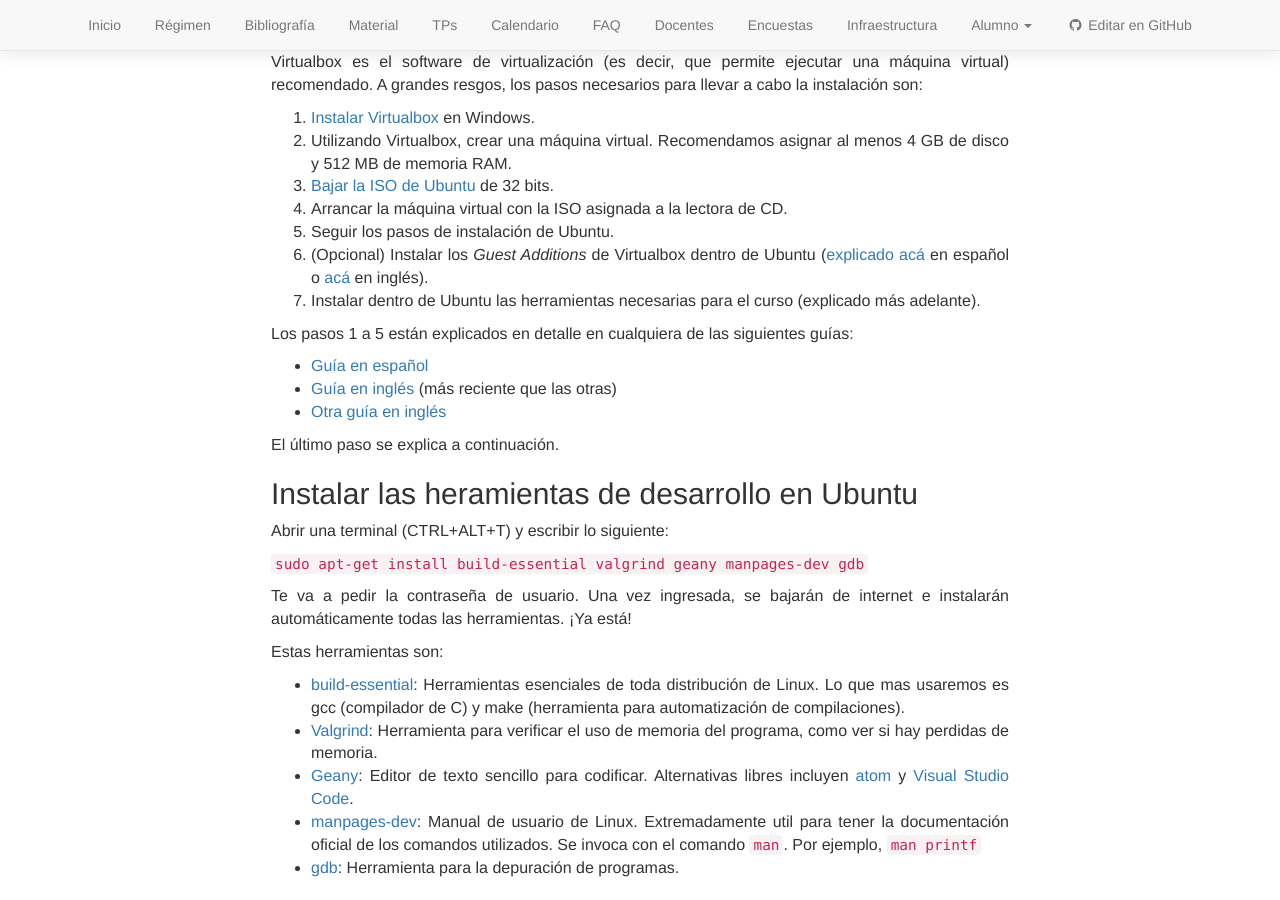
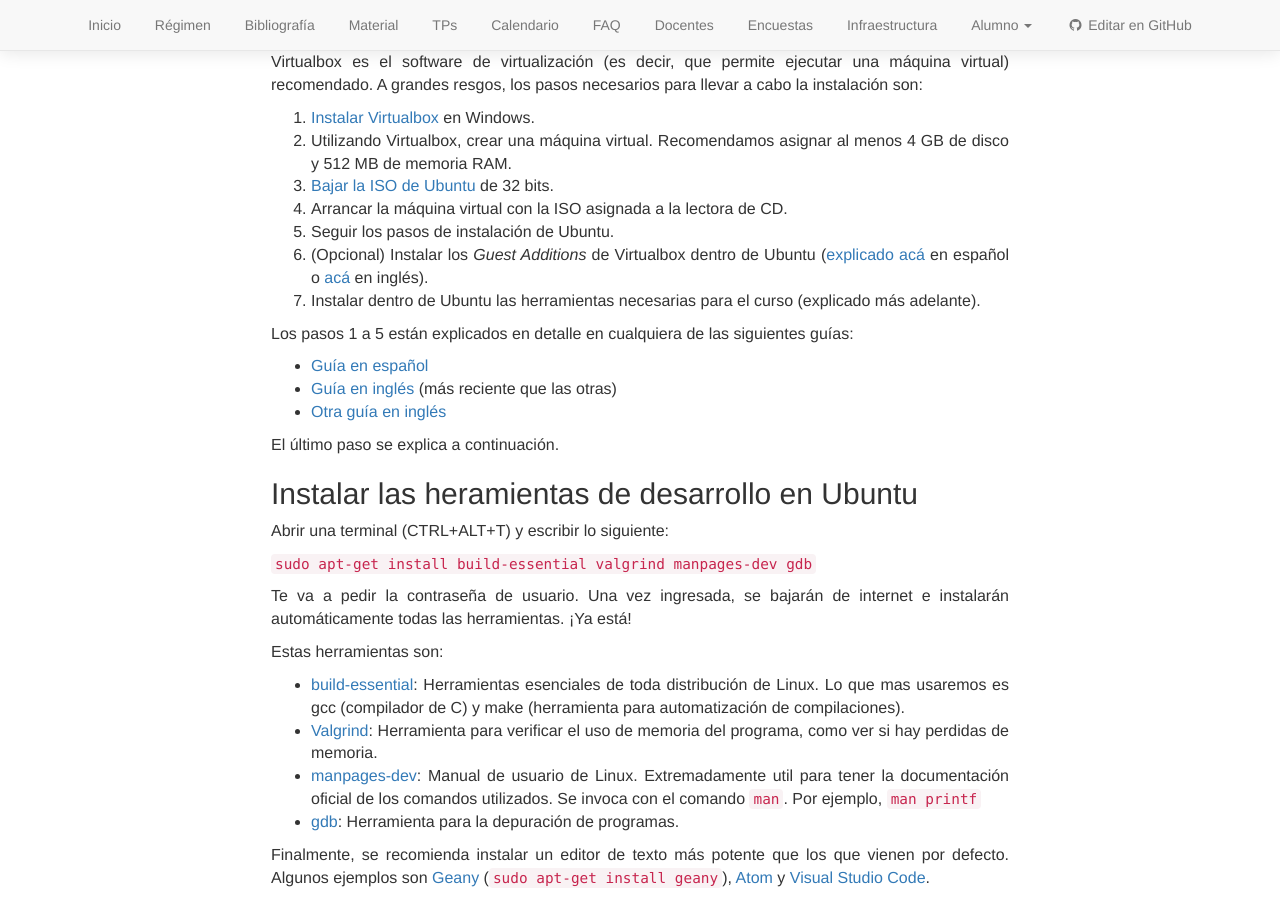
Before and after one commit to algoritmos-rw/algoritmos, a Jekyll site: the page built from static/faq/entorno.md, in a window 1280 px wide and 900 px high, scrolled down 1074 px. Built offline with Jekyll 4.4.1, drawn with Linux system fonts in a browser that asks for light colours; nearby versions of some CDN libraries.

Commit message:
Saco geany de entorno de desarollo recomendado

```diff
--- a/static/faq/entorno.md
+++ b/static/faq/entorno.md
@@ -73,6 +73,7 @@ Estas herramientas son:
 
 * [build-essential](https://packages.ubuntu.com/bionic/build-essential): Herramientas esenciales de toda distribución de Linux. Lo que mas usaremos es gcc (compilador de C) y make (herramienta para automatización de compilaciones).
 * [Valgrind](http://valgrind.org/): Herramienta para verificar el uso de memoria del programa, como ver si hay perdidas de memoria.
-* [Geany](https://www.geany.org/): Editor de texto sencillo para codificar. Alternativas libres incluyen [atom](https://atom.io/) y [Visual Studio Code](https://code.visualstudio.com/).
 * [manpages-dev](http://man7.org/linux/man-pages/man1/intro.1.html): Manual de usuario de Linux. Extremadamente util para tener la documentación oficial de los comandos utilizados. Se invoca con el comando `man`. Por ejemplo, `man printf`
 * [gdb](https://www.gnu.org/software/gdb/): Herramienta para la depuración de programas.
+
+Finalmente, se recomienda instalar un editor de texto más potente que los que vienen por defecto. Algunos ejemplos son [Geany](https://www.geany.org/) (`sudo apt-get install geany`), [Atom](https://atom.io/) y [Visual Studio Code](https://code.visualstudio.com/).
```
Also changed, not shown: other parts of static/faq/entorno.md (+1 -1 lines).
